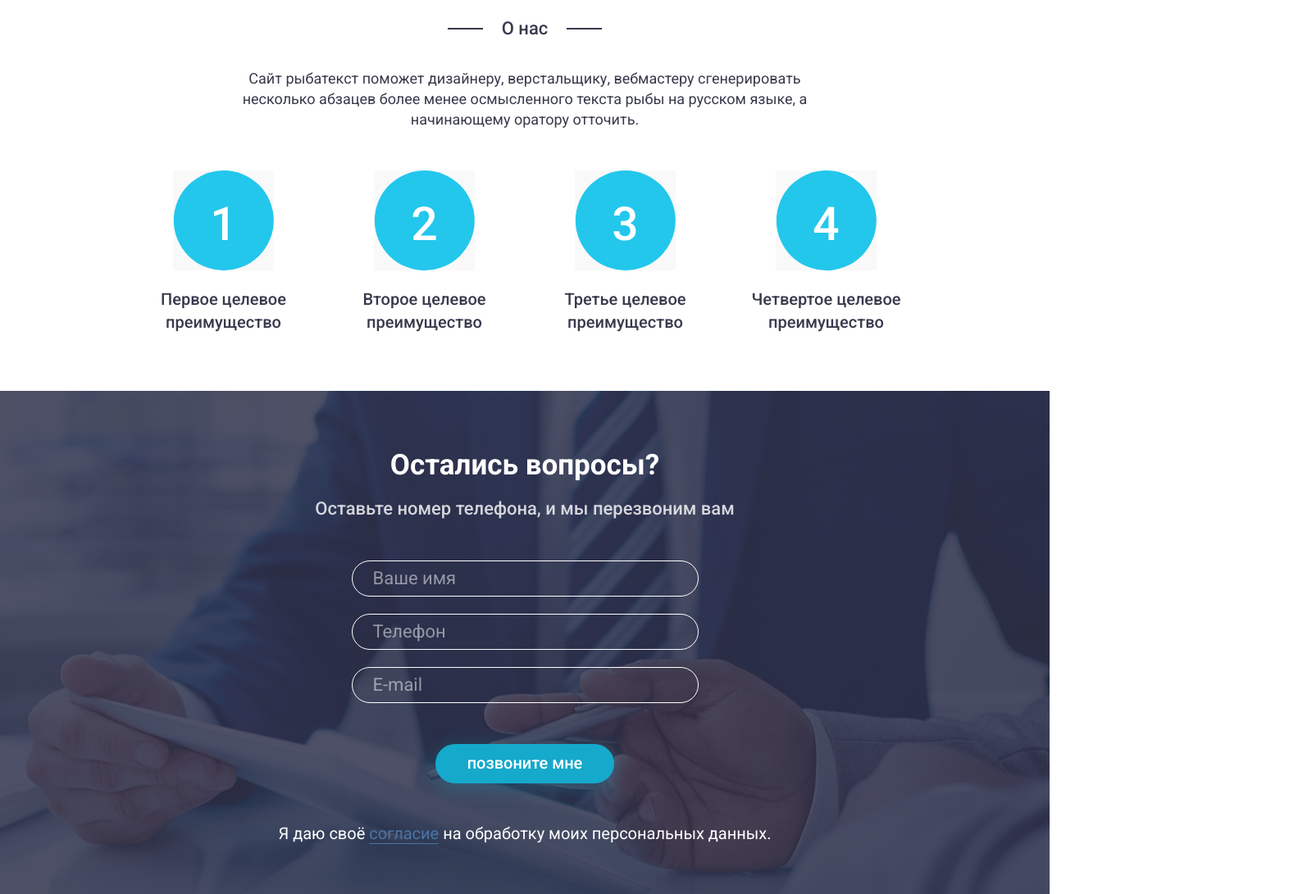
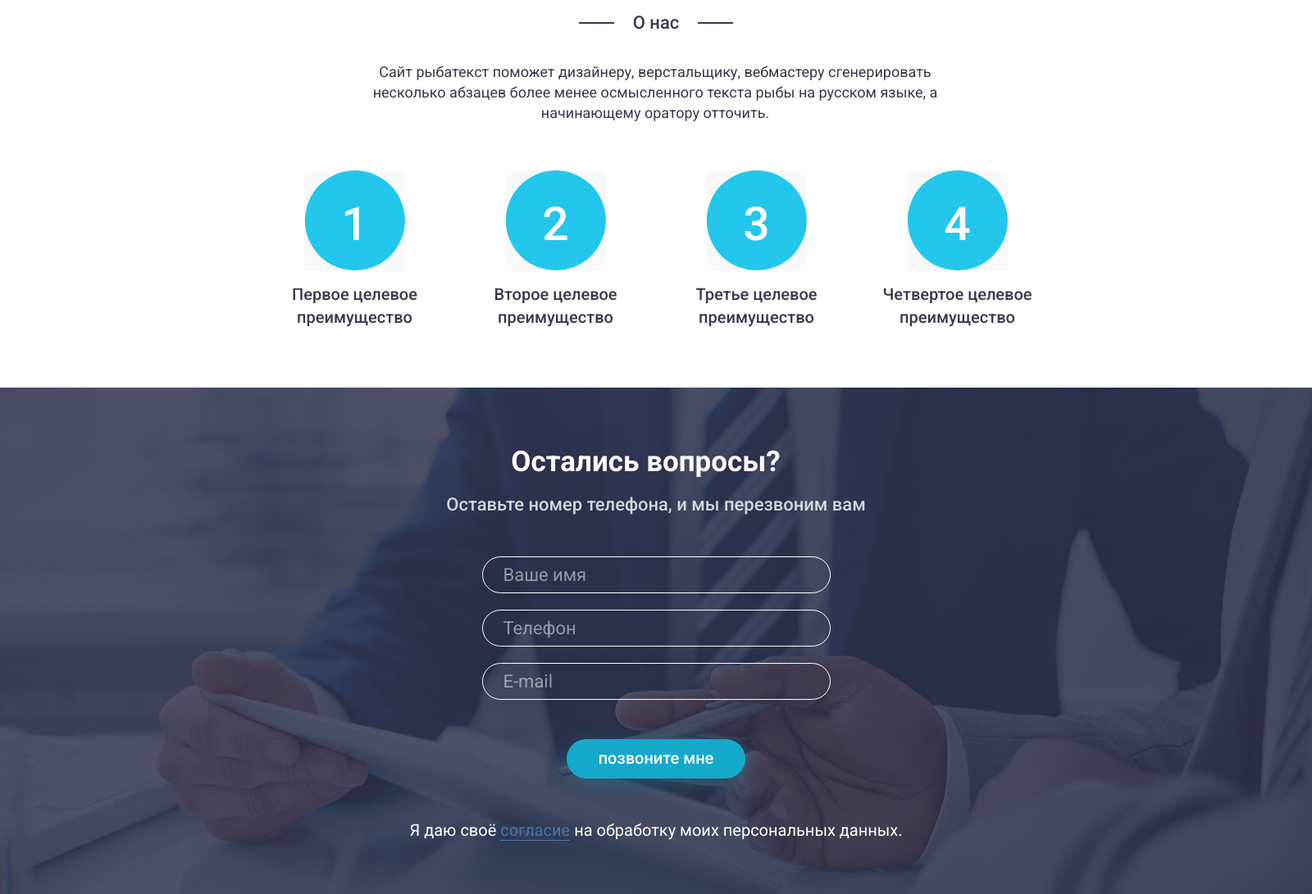
Before and after one commit to Vlad-Losev/adaptive, a plain HTML site: page index.html in a window 1280 px wide. Shown: the part 854-1945 px from the top of the page at 82% size, 1600 px wide, since content can reach past the window. Drawn offline with Linux system fonts and the light colour scheme.

Commit message:
lesson-6

```diff
--- a/index.html
+++ b/index.html
@@ -54,11 +54,14 @@
           <img class="band" src="./style/advantages/img/band.svg" alt="полоса">
         </div>
 
-        <div class="advantages-wrapper">
+        <div class="advantages-wrapper-wrapper">
+          <div class="advantages-wrapper">
           <p class="advantages-wrapper__text">
             Сайт рыбатекст поможет дизайнеру, верстальщику, вебмастеру сгенерировать несколько абзацев более менее осмысленного текста рыбы на русском языке, а начинающему оратору отточить.
           </p>
         </div>
+        </div>
+
       </div>
       <ul class="list">
         <li class="item">
@@ -102,9 +105,12 @@
   </section>
   <section class="faq">
     <div class="container">
-      <h1 class="faq-title-h2">
-        Остались вопросы?
-      </h1>
+      <div class="wrapper-faq-title">
+        <h2 class="faq-title-h2">
+          Остались вопросы?
+        </h2>
+      </div>
+
 
       <p class="faq__text">
         Оставьте номер телефона, и мы перезвоним вам
--- a/style/advantages/advantages.css
+++ b/style/advantages/advantages.css
@@ -1,5 +1,6 @@
 .advantages {
   color: #383A4C;
+  margin-bottom: 72px;
 }
 
 .advantages-content {
@@ -19,13 +20,17 @@
   display: flex;
   gap: 23px;
   justify-content: center;
-  margin-bottom: 35px;
+  margin-bottom: 34px;
 }
 
 .wrapper-band__about-us {
   font-weight: 500;
   font-size: 22px;
   line-height: 26px;
+}
+
+.advantages-wrapper-wrapper {
+  margin-right: 2px;
 }
 
 .advantages-wrapper {
@@ -38,14 +43,13 @@
   font-size: 18px;
   line-height: 25px;
   text-align: center;
-  margin-bottom: 50px;
+  margin-bottom: 58px;
 }
 
 .list {
   display: flex;
   justify-content: center;
   gap: 62px;
-  margin-bottom: 70px;
 }
 
 .item {
@@ -54,7 +58,7 @@
 }
 
 .item__img {
-  margin-bottom: 16px;
+  margin-bottom: 10px;
 }
 
 .item__text {
--- a/style/faq/faq.css
+++ b/style/faq/faq.css
@@ -7,13 +7,17 @@
   color: #fff;
 }
 
+.wrapper-faq-title {
+  margin-right: 25px;
+}
+
 .faq-title-h2 {
   font-weight: 700;
   font-size: 35px;
   line-height: 41px;
   text-align: center;
   padding-top: 70px;
-  margin-bottom: 20px;
+  margin-bottom: 19px;
 }
 
 .faq__text {
@@ -29,15 +33,15 @@
   display: flex;
   flex-direction: column;
   align-items: center;
-  gap: 21px;
+  gap: 20px;
   border: 0;
   padding: 0;
-  margin-bottom: 50px;
+  margin-bottom: 48px;
 }
 
 .faq__input {
-  width: 423px;
-  height: 44px;
+  width: 425px;
+  height: 45px;
   background: none;
   font-weight: 400;
   font-size: 22px;
@@ -71,7 +75,7 @@ input::placeholder {
 .faq__wrapper-tel {
   display: flex;
   justify-content: center;
-  margin-bottom: 50px;
+  margin-bottom: 52px;
 }
 
 .faq__input-none {
--- a/style/footer/footer.css
+++ b/style/footer/footer.css
@@ -27,6 +27,14 @@
   align-items: center;
   padding-top: 45px;
   padding-bottom: 45px;
+}
+
+.footer__contact {
+  text-align: center;
+}
+
+.contact__text_none {
+  border-bottom: 1px solid rgba(255, 255, 255, 0.5);
 }
 
 @media (max-width: 1024px) {
--- a/style/home-screen/home-screen.css
+++ b/style/home-screen/home-screen.css
@@ -2,7 +2,7 @@
   background: url(./img/img-office.png);
   max-height: 742px;
   background-repeat: no-repeat;
-  background-position: center;
+  /* background-position: center; */
   background-size: cover;
   display: flex;
   flex-direction: column;
@@ -13,11 +13,16 @@
 }
 
 .header {
+  width: 1200px;
   display: flex;
   justify-content: space-between;
   align-items: center;
-  margin-bottom: 120px;
   padding-top: 40px;
+  margin-bottom: 114px;
+}
+
+.header-contact {
+  text-align: center;
 }
 
 .home-screen-content {
@@ -38,7 +43,7 @@
   font-size: 22px;
   line-height: 31px;
   text-align: center;
-  margin-bottom: 90px;
+  margin-bottom: 89px;
 }
 
 .home-screen__button {
--- a/style/style.css
+++ b/style/style.css
@@ -7,10 +7,11 @@
 
 body {
   font-family: Roboto, sans-serif;
+  width: 1600px;
 }
 
 .container {
-  max-width: 1140px;
+  max-width: 1260px;
   padding: 0 30px;
   margin: 0 auto;
 }
```
